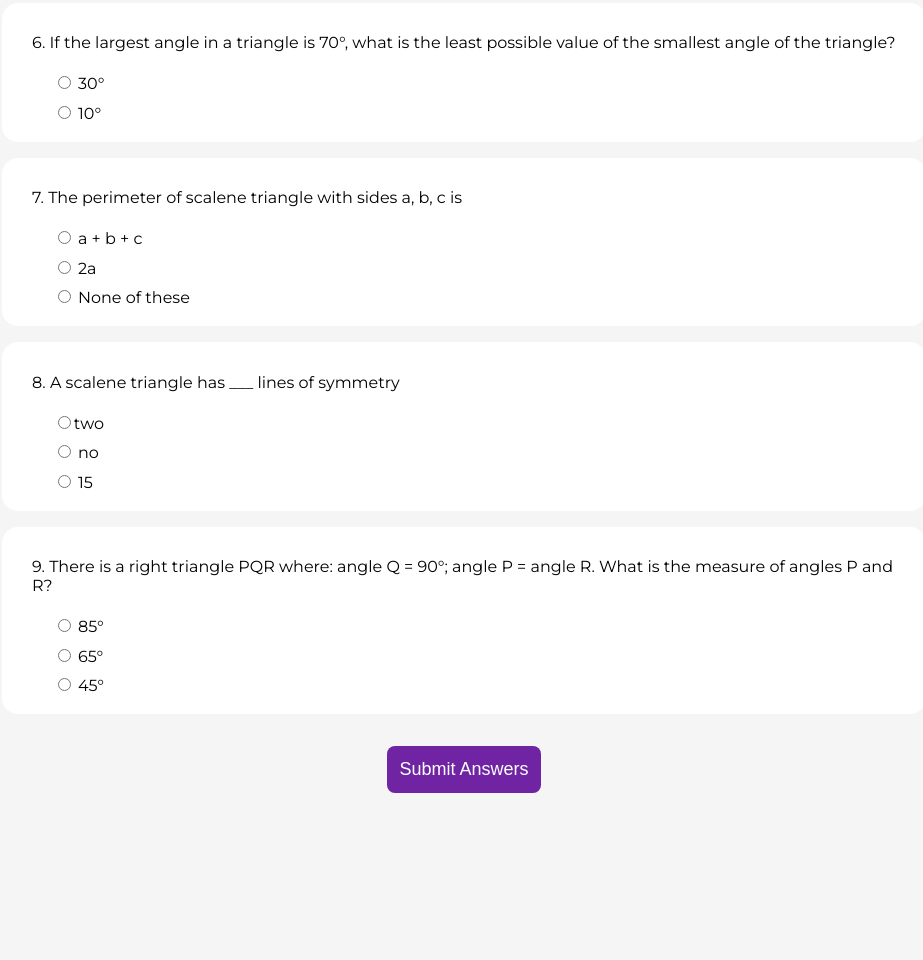
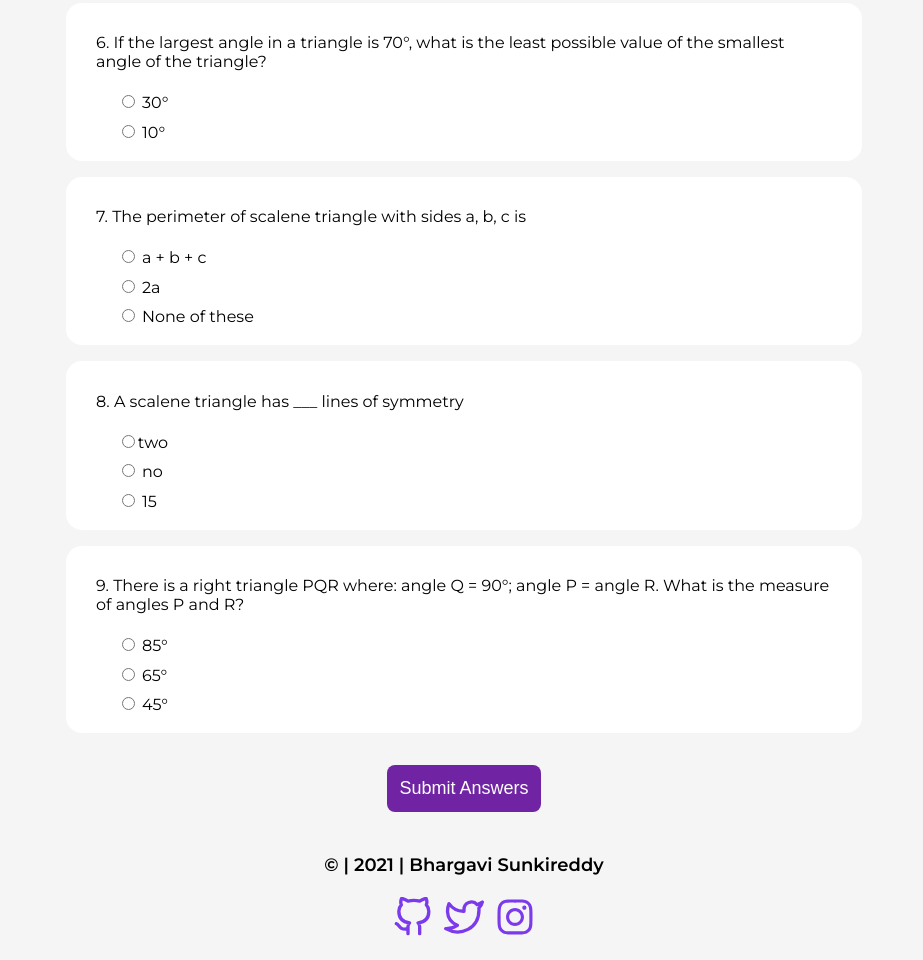
Before and after one commit to bhargaviRdy/fun-triangle, a plain HTML site: page quiz.html in a window 1280 px wide. Shown: the part 1187-2147 px from the top of the page, without its empty margins (176-1099 px from the left). Before the commit the page ends 2004 px from the top, so only its background shows below. Drawn offline with Linux system fonts and the light colour scheme.

Commit message:
added footer

```diff
--- a/quiz.html
+++ b/quiz.html
@@ -5,7 +5,7 @@
     <meta charset="UTF-8">
     <meta http-equiv="X-UA-Compatible" content="IE=edge">
     <meta name="viewport" content="width=device-width, initial-scale=1.0">
-    <title>triangles | quiz</title>
+    <title>quiz</title>
     <link rel="stylesheet" href="styles.css">
     <link rel="stylesheet" href="style/quiz.css">
 </head>
@@ -198,6 +198,27 @@
         <div id="result"></div>
         <div id="error"></div>
 
+        <footer>
+            <p>© | 2021 | Bhargavi Sunkireddy</p>
+            <ul>
+                <li>
+                    <a href="https://github.com/bhargaviRdy/" target="_blank">
+                        <img src="images/github.svg" alt="github" />
+                    </a>
+                </li>
+                <li>
+                    <a href="https://twitter.com/bondam_23" target="_blank">
+                        <img src="images/twitter.svg" alt="twitter" />
+                    </a>
+                </li>
+                <li>
+                    <a href="https://www.instagram.com/bhargavi.in" target="_blank">
+                        <img src="images/instagram.svg" alt="instagram" />
+                    </a>
+                </li>
+            </ul>
+        </footer>
+
         <script src="scripts/quiz.js"></script>
 </body>
 
--- a/style/isTriangle.css
+++ b/style/isTriangle.css
@@ -14,6 +14,7 @@ p{
 }
 
 label{
+    width: 15%;
     font-weight: bold;
     padding: 1rem;
     display: inline;
@@ -25,6 +26,7 @@ input{
     margin: 1rem;
     border: 2px solid var(--primary-color);
     border-radius: 0.5rem;
+    font-size: large;
 }
 
 button{
--- a/style/quiz.css
+++ b/style/quiz.css
@@ -4,7 +4,7 @@ p{
 }
 
 .row{
-    width: 70%;
+    width: 60%;
     margin: 1rem auto;
     background-color:white;
     padding: 0.9rem;
@@ -46,3 +46,7 @@ button{
     font-weight: bold;
     font-size: large;
 }
+
+footer{
+    position: relative;
+}
--- a/styles.css
+++ b/styles.css
@@ -54,29 +54,25 @@ a{
     color: red;
     font-weight: bold;
     font-size: large;
+    margin-bottom: 1rem;
 }
 
 footer{
     position: absolute;
-    margin-top: 2rem;
     bottom: 0;
     left: 0;
     right: 0;
 }
-
 ul{
     padding-left: 0;
 }
-
-a{
-    text-decoration: none;
-}
-
-a,img,li {
+a,
+ img,
+li {
   display: inline;
 }
 
-img {
+footer img {
     width: 40px;
     padding: 0.2rem;
 }
```
Also changed, not shown: area.html (+24 -3 lines), hypotenuse.html (+23 -2 lines), index.html (+22 -1 lines), images/discord.svg (added), images/github.svg (added), images/instagram.svg (added), images/twitter.svg (added).
